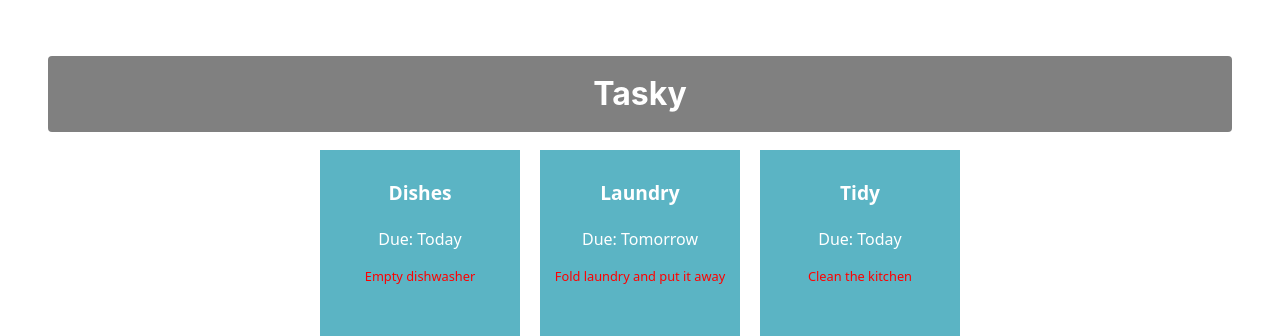
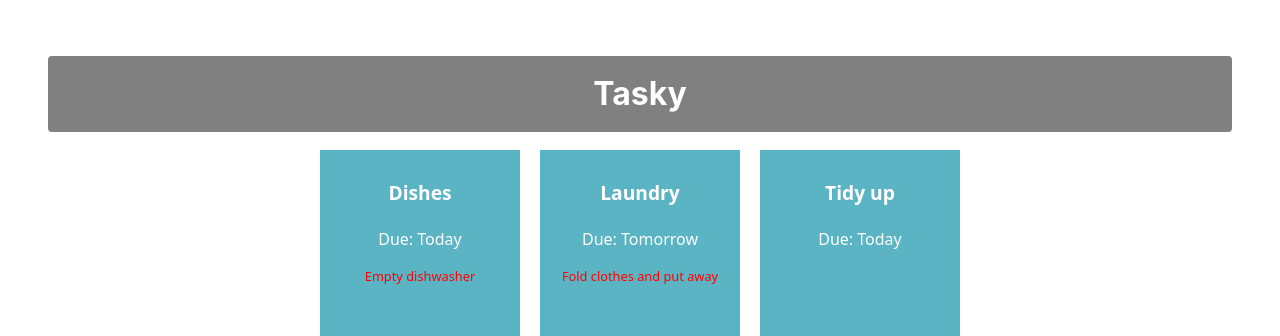
Before and after one commit to NoOne6879/react-basics-lab, a React (Vite) app in the folder tasky/: page / in a window 1280 px wide. Shown: the top 336 px of the page. Built offline with nearby package versions, Linux system fonts and the light colour scheme.

Commit message:
Added task state

```diff
--- a/tasky/src/App.jsx
+++ b/tasky/src/App.jsx
@@ -1,15 +1,26 @@
 import './App.css';
 import Task from './components/Task';
+import React, { useState } from 'react';
+
 
 function App() {
-  return (
+  const [ taskState, setTaskState ] = useState({
+    tasks: [
+      { title:"Dishes", description: "Empty dishwasher", deadline: "Today" },
+      { title: "Laundry", description: "Fold clothes and put away", deadline: "Tomorrow" },
+      { title: "Tidy up", deadline: "Today" }
+    ]
+  });
+
+    return (
     <div className="container">
       <h1>Tasky</h1>
-      <Task title="Dishes" deadline="Today" description="Empty dishwasher" />
-      <Task title="Laundry" deadline="Tomorrow" description="Fold laundry and put it away" />
-      <Task title="Tidy" deadline="Today" description="Clean the kitchen" />
+      <Task title={taskState.tasks[0].title} deadline={taskState.tasks[0].deadline} description={taskState.tasks[0].description} />
+      <Task title={taskState.tasks[1].title} deadline={taskState.tasks[1].deadline} description={taskState.tasks[1].description} />
+      <Task title={taskState.tasks[2].title} deadline={taskState.tasks[2].deadline} description={taskState.tasks[2].description} />
     </div>
   );
+
 }
 
 export default App;
```
